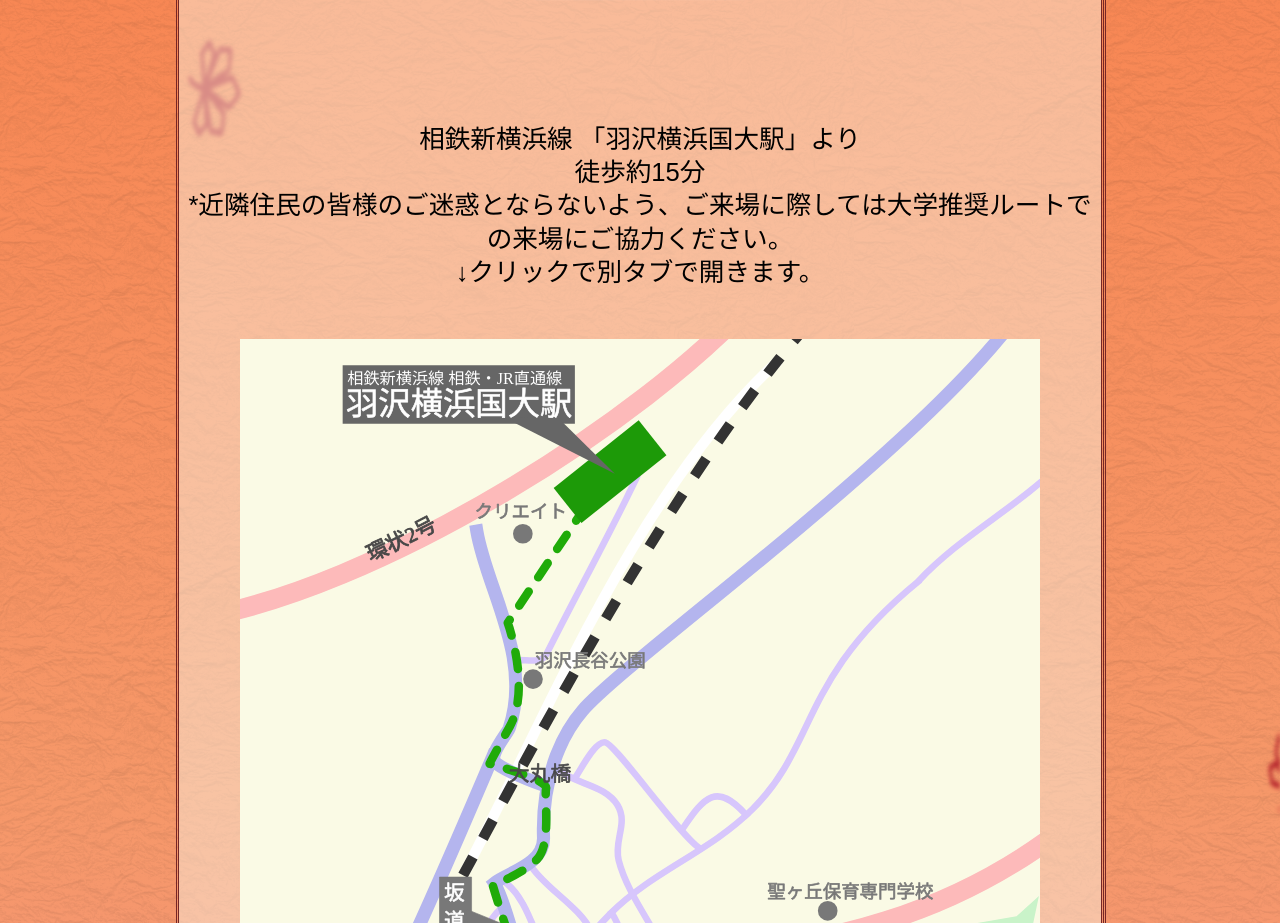
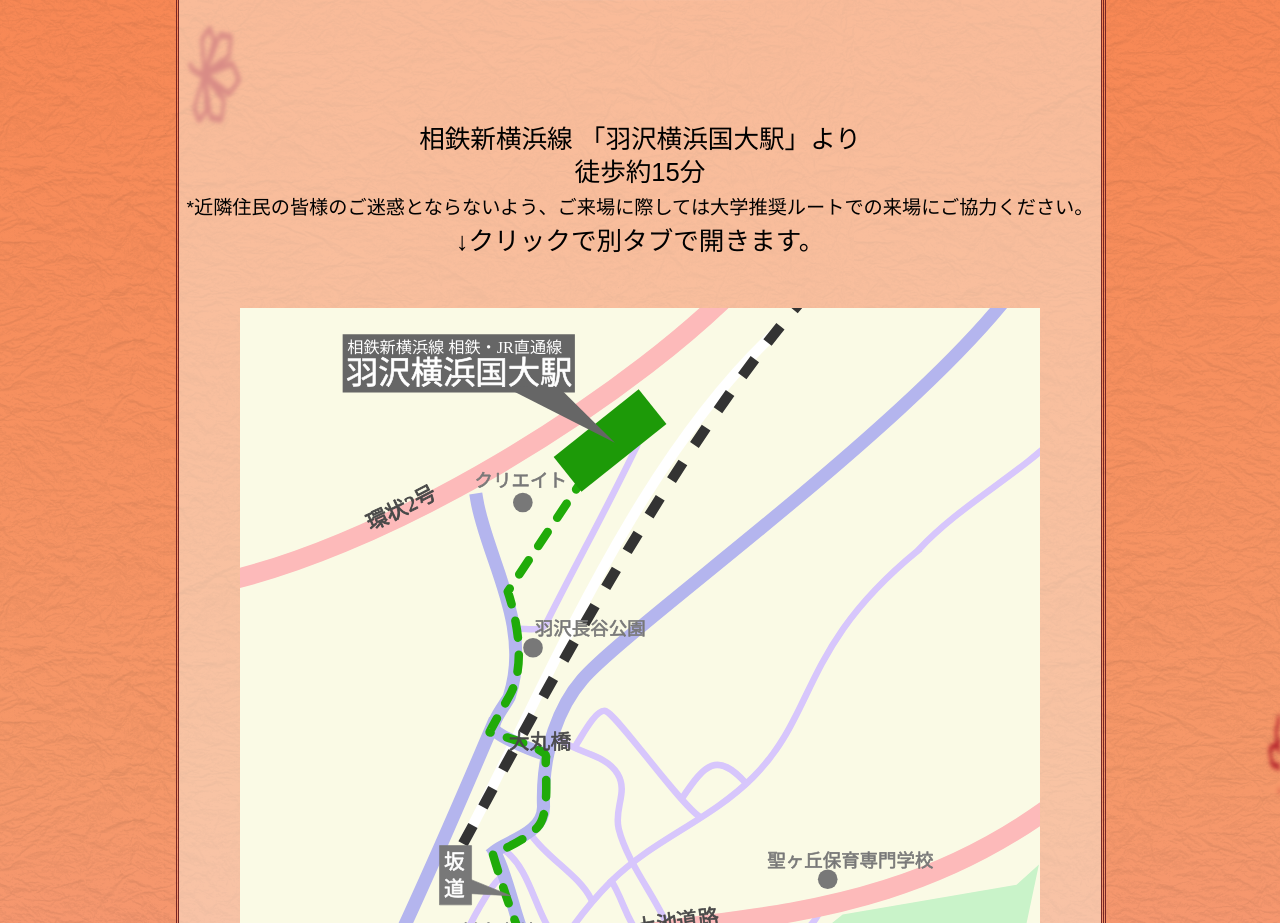
Before and after one commit to ynufes-tech/ynufes-tokiwa25, a Nuxt app: page /access in a window 1280 px wide. Shown: the part 3060-3983 px from the top of the page. Built offline with nearby package versions, Linux system fonts and the light colour scheme; no server answers; a web font is replaced by a local one.

Commit message:
アクセスページ、羽沢注意書きフォントサイズ変更

```diff
--- a/pages/access/index.vue
+++ b/pages/access/index.vue
@@ -1,4 +1,4 @@
-<script lang="ts" setup>
+<script lang="ts" setup xmlns="http://www.w3.org/1999/html" >
 import PageTitle from "~/components/PageTitle.vue";
 import ContentBox from "~/components/ContentBox.vue";
 import LinkButton from "~/components/LinkButtonComponent.vue";
@@ -64,7 +64,8 @@ useHead({
         link="https://www.ynu.ac.jp/access/train_south.html"
       />
       <p>
-        相鉄新横浜線 「羽沢横浜国大駅」より<br />徒歩約15分<br/>*近隣住民の皆様のご迷惑とならないよう、ご来場に際しては大学推奨ルートでの来場にご協力ください。
+        相鉄新横浜線 「羽沢横浜国大駅」より<br />徒歩約15分<br/>
+        <span class="attention">*近隣住民の皆様のご迷惑とならないよう、ご来場に際しては大学推奨ルートでの来場にご協力ください。</span>
         <br />↓クリックで別タブで開きます。
       </p>
       <a
@@ -126,4 +127,13 @@ useHead({
     max-width: 100%;
   }
 }
+
+
+.attention{
+  font-size: 1.2rem;
+  @include sm {
+    font-size: 0.8rem;
+  }
+}
+
 </style>
```
